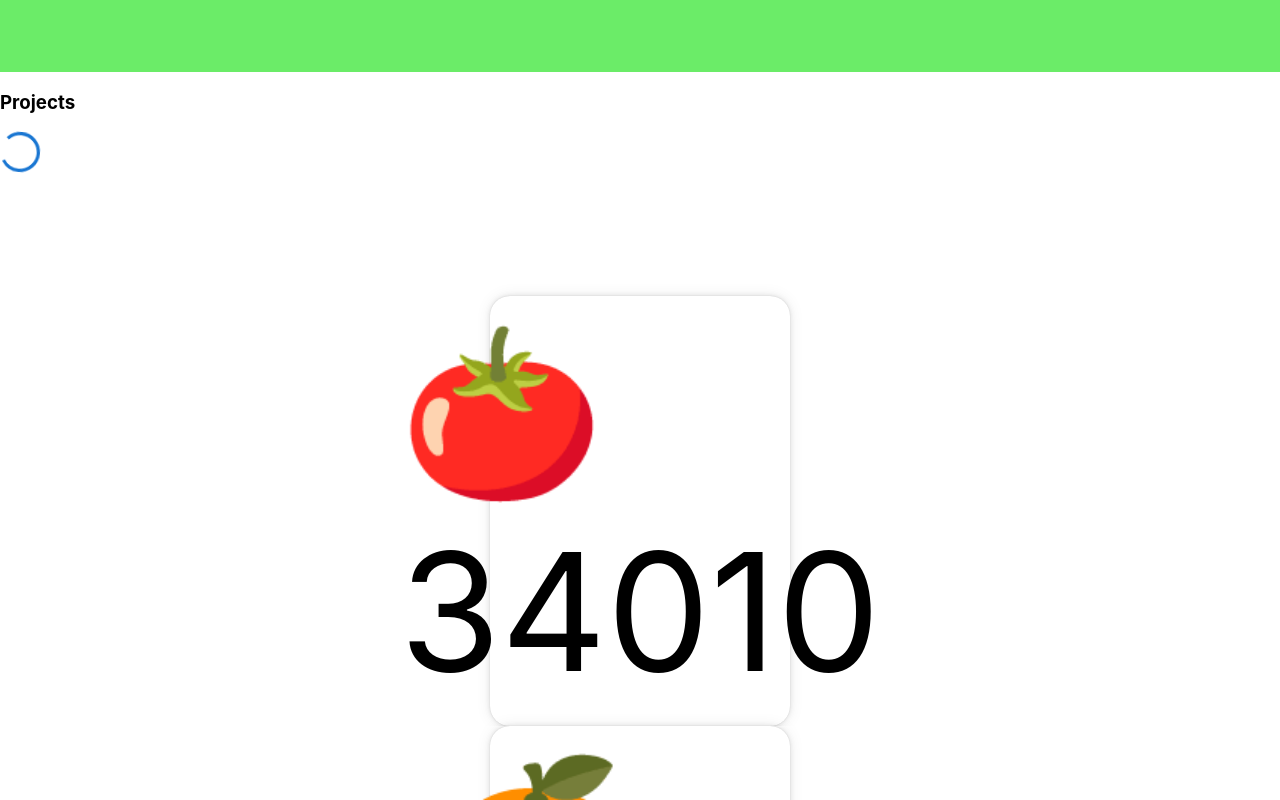
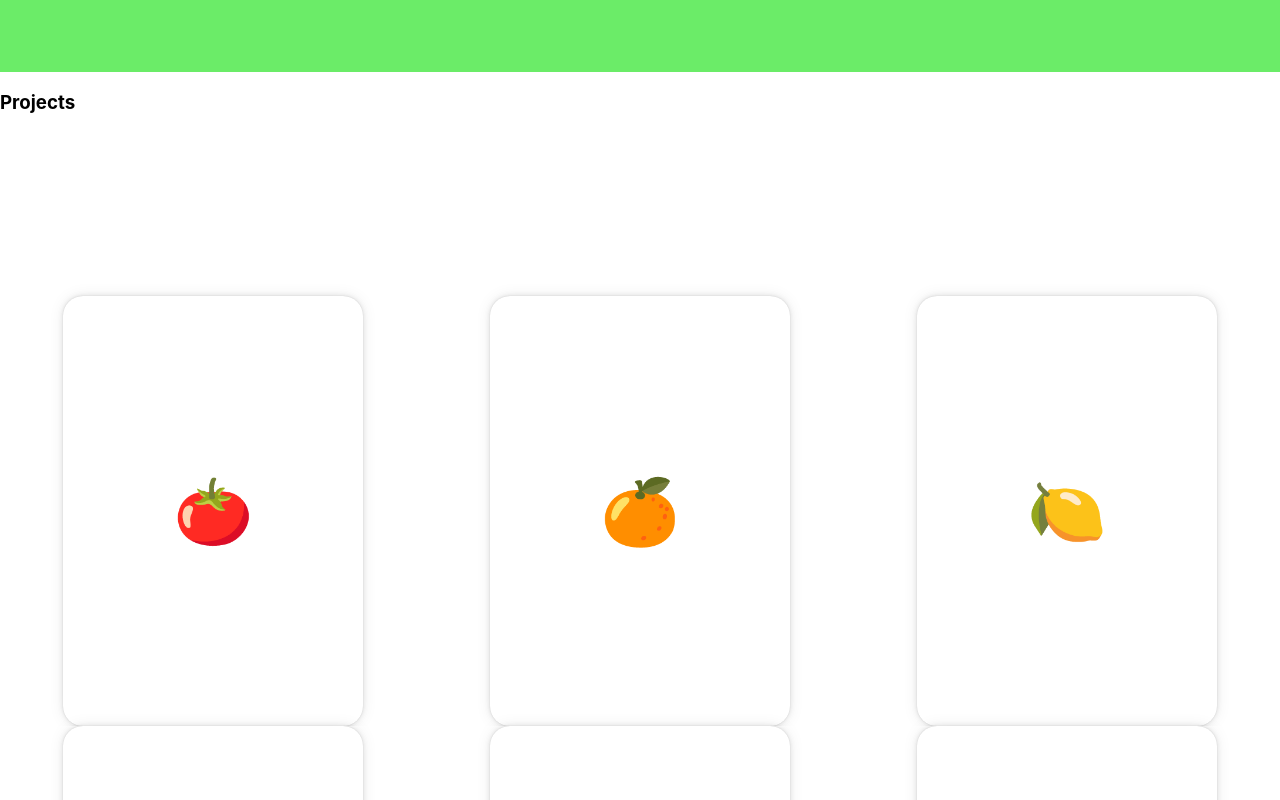
Before and after one commit to a1484414286/a1484414286.github.io, a React (Create React App) app: page / in a window 1280 px wide. Shown: the part 520-1320 px from the top of the page. Built offline with nearby package versions, Linux system fonts and the light colour scheme.

Commit message:
made the items into grid, next step will be putting imgs on left and text on right

```diff
--- a/src/App.js
+++ b/src/App.js
@@ -1,11 +1,26 @@
 import LandingPage from './components/LandingPage';
 import ProjectsSection from './components/ProjectsSection';
+import React from 'react';
 
 function App() {
+  const [progress, setProgress] = React.useState(0);
+
+  React.useEffect(() => {
+    const timer = setInterval(() =>
+  {
+    setProgress((prevProgress) => (prevProgress >= 100 ? 0 : prevProgress + 10));
+  }, 800);
+
+  return () => {
+    clearInterval(timer);
+  }
+  },[])
+  console.log(progress)
+
   return (
     <div>
        <LandingPage></LandingPage>
-       <ProjectsSection></ProjectsSection>
+       <ProjectsSection value = {progress}></ProjectsSection>
     </div>
   );
 }
--- a/src/components/CardItem.js
+++ b/src/components/CardItem.js
@@ -12,10 +12,10 @@ export default class CardItem extends React.Component {
             {
                 y: 300,
             },
-            onscreen:
+
+            hover:
             {
                 y: 100,
-
                 rotate: 0,
                 transition:
                 {
@@ -26,15 +26,15 @@ export default class CardItem extends React.Component {
             }
         };
 
-        const { img} = this.props;
+        const {img} = this.props;
         return(
         <div>
             <motion.div
                 className="card-container container"
                 initial="offscreen"
-                whileInView="onscreen"
-                viewport={{ once: true, amount: 0.8 }}>
-                <motion.div className="card" variants={variants}> {img}  </motion.div>
+                whileInView="hover"
+                viewport={{ once: false, amount: 0.8 }}>
+                <motion.div className="card" variants={variants}>{img}</motion.div>
             </motion.div>
         </div>
     );
--- /dev/null
+++ b/src/components/ProgressBar.js
@@ -0,0 +1,20 @@
+import React, { Component } from 'react'
+import { CircularProgress } from '@mui/material'
+
+export default class ProgressBar extends Component {
+  render() {
+    return (
+        <React.Fragment>
+        <svg width={0} height={0}>
+          <defs>
+            <linearGradient id="my_gradient" x1="0%" y1="0%" x2="0%" y2="100%">
+              <stop offset="0%" stopColor="#e01cd5" />
+              <stop offset="100%" stopColor="#1CB5E0" />
+            </linearGradient>
+          </defs>
+        </svg>
+        <CircularProgress variant='determinate' sx={{ 'svg circle': { stroke: 'url(#my_gradient)' } }} />
+      </React.Fragment>
+    )
+  }
+}
--- a/src/components/ProjectsSection.js
+++ b/src/components/ProjectsSection.js
@@ -1,31 +1,38 @@
 import React, { Component } from 'react'
 import CardItem from './CardItem';
-import { CircularProgress } from '@mui/material';
+import { Grid, Box} from '@mui/material';
+import ProgressBar from './ProgressBar';
 
 export default class ProjectsSection extends Component {
-    render() {
+  render() {
     const projectItems = [
-        ["🍅", 340, 10],
-        ["🍊", 20, 40],
-        ["🍋", 60, 90],
-        ["🍐", 80, 120],
-        ["🍏", 100, 140],
-        ["🫐", 205, 245],
-        ["🍆", 260, 290],
-        ["🍇", 290, 320]
-        ];
+        ["🍅"],
+        ["🍊"],
+        ["🍋"],
+        ["🍐"],
+        ["🍏"],
+        ["🫐"],
+        ["🍆"],
+        ["🍇"]
+    ]
 
     return (
       <div>
-
         <h3>
           Projects
         </h3>
-      <div>
-        <CircularProgress></CircularProgress>
-        {projectItems.map((img) =>
-          (<CardItem key = {img} img = {img}></CardItem>))}
-        </div>
+        <ProgressBar></ProgressBar>
+        <Box>
+          <Grid container>
+            {projectItems.map((img) =>(
+              <Grid item xs={2} md={4}>
+                <CardItem key = {img} img = {img}>
+                </CardItem>
+              </Grid>
+              ))}
+          </Grid>
+        </Box>
+
       </div>
 
     )
--- a/src/css/CardItem.css
+++ b/src/css/CardItem.css
@@ -5,7 +5,7 @@
   }
 
   .card {
-    font-size: 164px;
+    font-size: 64px;
     width: 300px;
     height: 430px;
     display: flex;
```
